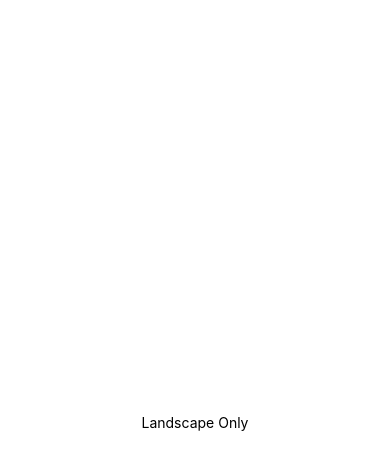
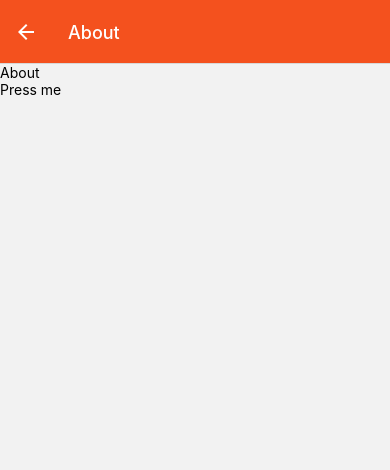
Before and after one commit to mhmdnurf/AplikasiPembelajaran, a React Native app: screen /About in a window 390 px wide. Shown: the top 470 px of the page. Built offline with nearby package versions, Linux system fonts and the light colour scheme.

Commit message:
setup navigator

```diff
--- a/App.tsx
+++ b/App.tsx
@@ -1,9 +1,14 @@
-import React, {useEffect} from 'react';
-import {View, Text, StyleSheet} from 'react-native';
+import React from 'react';
 import Orientation from 'react-native-orientation-locker';
+import {createNativeStackNavigator} from '@react-navigation/native-stack';
+import Dashboard from './src/screens/Dashboard';
+import About from './src/screens/About';
+import {NavigationContainer} from '@react-navigation/native';
+
+const Stack = createNativeStackNavigator();
 
 const App = () => {
-  useEffect(() => {
+  React.useEffect(() => {
     Orientation.lockToLandscape();
 
     return () => {
@@ -12,18 +17,31 @@ const App = () => {
   }, []);
 
   return (
-    <View style={styles.container}>
-      <Text>Landscape Only</Text>
-    </View>
+    <NavigationContainer>
+      <Stack.Navigator
+        initialRouteName="Home"
+        screenOptions={{
+          headerTintColor: 'white',
+        }}>
+        <Stack.Screen
+          name="Home"
+          component={Dashboard}
+          options={{
+            headerShown: false,
+          }}
+        />
+        <Stack.Screen
+          name="About"
+          component={About}
+          options={{
+            title: 'About',
+            headerStyle: {backgroundColor: '#f4511e'},
+            headerTintColor: '#fff',
+          }}
+        />
+      </Stack.Navigator>
+    </NavigationContainer>
   );
 };
 
-const styles = StyleSheet.create({
-  container: {
-    flex: 1,
-    justifyContent: 'center',
-    alignItems: 'center',
-  },
-});
-
 export default App;
--- a/package.json
+++ b/package.json
@@ -10,9 +10,13 @@
     "test": "jest"
   },
   "dependencies": {
+    "@react-navigation/native": "^6.1.18",
+    "@react-navigation/native-stack": "^6.10.1",
     "react": "18.2.0",
     "react-native": "0.74.3",
-    "react-native-orientation-locker": "^1.7.0"
+    "react-native-orientation-locker": "^1.7.0",
+    "react-native-safe-area-context": "^4.10.8",
+    "react-native-screens": "^3.32.0"
   },
   "devDependencies": {
     "@babel/core": "^7.20.0",
--- /dev/null
+++ b/src/screens/About.tsx
@@ -0,0 +1,12 @@
+import React from 'react';
+import {Pressable, Text} from 'react-native';
+export default function About({navigation}: {navigation: any}) {
+  return (
+    <>
+      <Text>About</Text>
+      <Pressable onPress={() => navigation.navigate('Home')}>
+        <Text>Press me</Text>
+      </Pressable>
+    </>
+  );
+}
--- a/src/screens/Dashboard.tsx
+++ b/src/screens/Dashboard.tsx
@@ -1,10 +1,13 @@
 import React from 'react';
-import {Text} from 'react-native';
+import {Pressable, Text} from 'react-native';
 
-export default function Dashboard() {
+export default function Dashboard({navigation}: {navigation: any}) {
   return (
     <>
       <Text>Dashboard</Text>
+      <Pressable onPress={() => navigation.navigate('About')}>
+        <Text>Press me</Text>
+      </Pressable>
     </>
   );
 }
```
Also changed, not shown: 2 other files (tests, documents, lock files or other folders).
